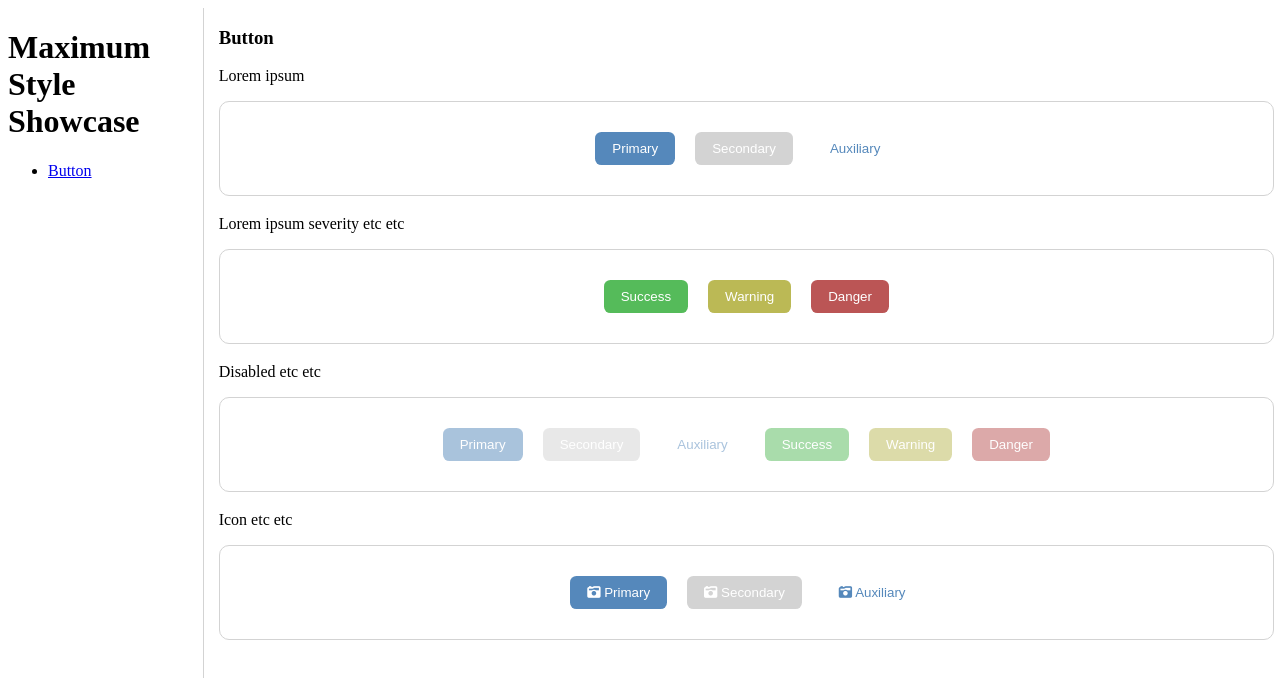
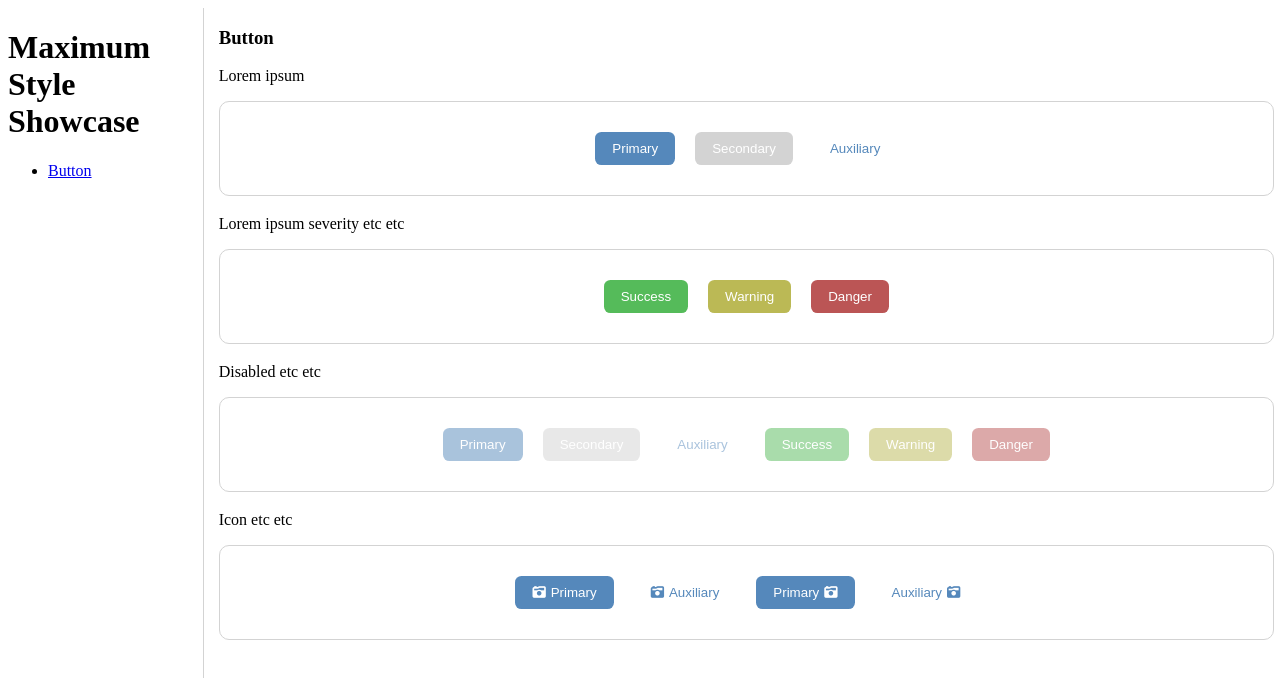
Before and after one commit to maximum-style/angular-components, an Angular app: page /showcase/button in a window 1280 px wide. Shown: the top 678 px of the page. Built offline with nearby package versions, Linux system fonts and the light colour scheme.

Commit message:
Adicionado inserção de ícone pelo renderer2

```diff
--- a/src/app/components/button/button.directive.scss
+++ b/src/app/components/button/button.directive.scss
@@ -39,3 +39,11 @@
     cursor: default !important;
     pointer-events: none !important;
 }
+
+.icon-left {
+    margin-right: 5px;
+}
+
+.icon-right {
+    margin-left: 5px;
+}
--- a/src/app/components/button/button.directive.ts
+++ b/src/app/components/button/button.directive.ts
@@ -1,7 +1,8 @@
-import { Directive, input } from '@angular/core';
+import { computed, Directive, effect, ElementRef, inject, input, Renderer2 } from '@angular/core';
 
 type MaxButtonType = 'primary' | 'secondary' | 'auxiliary';
 type MaxButtonSeverity = 'success' | 'warning' | 'danger';
+type MaxButtonIconPosition = 'left' | 'right';
 
 @Directive({
   selector: 'button[maxButton]',
@@ -17,6 +18,15 @@ export class ButtonDirective {
   public disabled = input<boolean>(false);
   public severity = input<MaxButtonSeverity>();
   public icon = input<string>();
+  public iconPosition = input<MaxButtonIconPosition>('left');
+
+  private renderer = inject(Renderer2);
+  private element: ElementRef<HTMLInputElement> = inject(ElementRef);
+
+  constructor() {
+    effect(() => this.onIconUpdate(this.icon()));
+  }
+
 
   public getTypeOrSeverity() {
     return this.severity() ? this.severity() : this.type();
@@ -25,4 +35,25 @@ export class ButtonDirective {
   public hasIcon() {
     return !!this.icon();
   }
+
+  private onIconUpdate(icon: string | undefined) {
+    if (!icon) {
+      return;
+    }
+    const hostElement = this.element.nativeElement;
+    const iconElement = this.renderer.createElement('i');
+    const iconClasses = icon.split(' ');
+    iconClasses.forEach((iconClass) => this.renderer.addClass(iconElement, iconClass));
+
+    switch (this.iconPosition()) {
+      case 'left':
+        this.renderer.addClass(iconElement, 'icon-left');
+        this.renderer.insertBefore(hostElement, iconElement, hostElement.firstChild);
+        break;
+      case 'right':
+        this.renderer.addClass(iconElement, 'icon-right');
+        this.renderer.appendChild(hostElement, iconElement);
+        break;
+    }
+  }
 }
--- a/src/app/showcase/button-showcase/button-showcase.component.html
+++ b/src/app/showcase/button-showcase/button-showcase.component.html
@@ -17,7 +17,8 @@
         <button maxButton [severity]="'danger'" [disabled]="true">Danger</button>
 </max-showcase-example>
 <max-showcase-example [title]="''" [description]="'Icon etc etc'">
-        <button maxButton><i class="fa fa-camera-retro"></i> Primary</button>
-        <button maxButton [type]="'secondary'"><i class="fa fa-camera-retro"></i> Secondary</button>
-        <button maxButton [type]="'auxiliary'"><i class="fa fa-camera-retro"></i> Auxiliary</button>
+        <button maxButton [icon]="'fa fa-camera-retro'">Primary</button>
+        <button maxButton [icon]="'fa fa-camera-retro'" [type]="'auxiliary'">Auxiliary</button>
+        <button maxButton [icon]="'fa fa-camera-retro'" [iconPosition]="'right'">Primary</button>
+        <button maxButton [icon]="'fa fa-camera-retro'" [iconPosition]="'right'" [type]="'auxiliary'">Auxiliary</button>
 </max-showcase-example>
```
